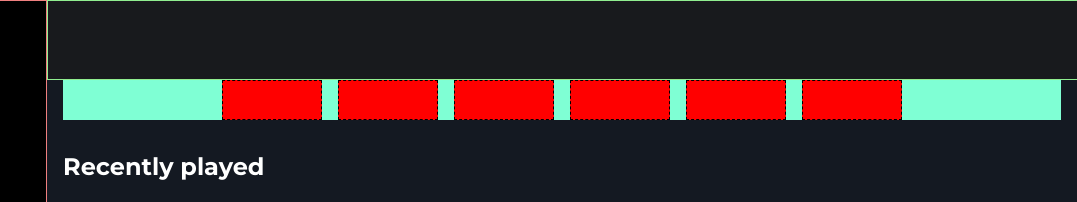
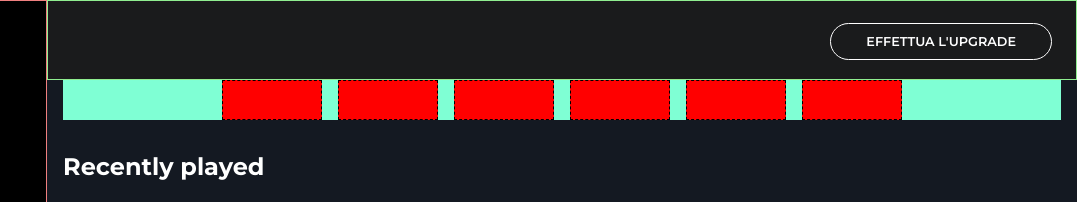
Before and after one commit to nespolisimmaco/html-css-spotifyweb, a plain HTML site: page index.html in a window 1280 px wide. Shown: the top 202 px of the page, 203-1280 px from the left. Drawn offline with Linux system fonts and the light colour scheme.

Commit message:
Add: Header completed

```diff
--- a/css/style.css
+++ b/css/style.css
@@ -95,13 +95,25 @@ a {
 /* Header with "Upgrade" button */
 .header {
     height: 80px;
-    width: 100%;
-    background-color: rgba(28, 28, 28, 0.6);
+    background-color: rgba(28, 28, 28, 0.8);
     position: fixed;
     top: 0;
-    width: 100%;
+    right: 0;
+    width: calc(100% - var(--nav-width));
+    text-align: right;
+    line-height: 80px;
+    padding-right: 1.5rem;
     /* debug */
     border: 1px solid lightgreen;
+}
+
+.upgrade-button {
+    display: inline;
+    border: 1px solid white;
+    border-radius: 20px;
+    padding: 10px 35px;
+    font-size: .8rem;
+    font-weight: 600;
 }
 
 /* Categories */
--- a/index.html
+++ b/index.html
@@ -46,9 +46,13 @@
 
             <!-- Main Content -->
             <div class="interface">
+
+                <!-- Header -->
                 <div class="header">
+                    <!-- Upgrade button -->
+                    <a class="upgrade-button" href="#">EFFETTUA L'UPGRADE</a>
+                </div>
 
-                </div>
                 <!-- Container -->
                 <div class="container">
                     <!-- Categories -->
```
